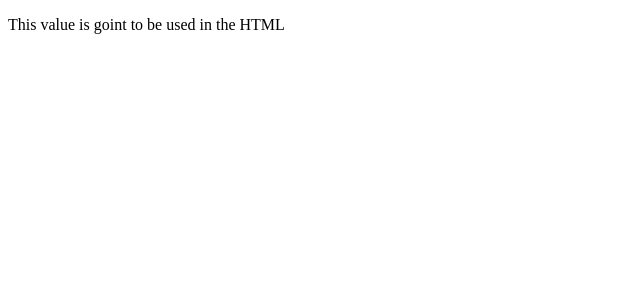
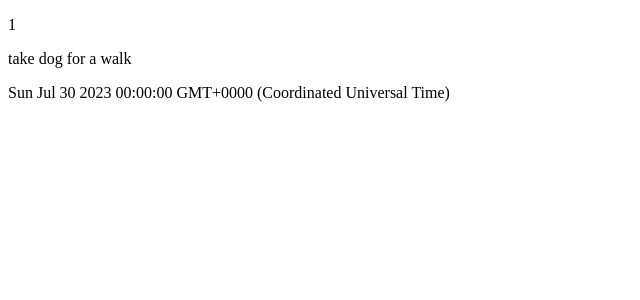
Before and after one commit to AlvinBAnerjee/appointment-app-, an Angular app: page / in a window 1280 px wide. Shown: the top 300 px of the page, without its empty margins (0-640 px from the left). Built offline with nearby package versions, Linux system fonts and the light colour scheme.

Commit message:
Creating an interface for Appointment and importing it in appointment-list.component.ts, command used is ng g interface models/appointment

```diff
--- a/src/app/appointment-list/appointment-list.component.html
+++ b/src/app/appointment-list/appointment-list.component.html
@@ -1 +1,3 @@
-<p>{{appointment}}</p>
+<p>{{appointment.id}}</p>
+<p>{{appointment.title}}</p>
+<p>{{appointment.date}}</p>
--- a/src/app/appointment-list/appointment-list.component.ts
+++ b/src/app/appointment-list/appointment-list.component.ts
@@ -1,4 +1,5 @@
 import { Component } from '@angular/core';
+import { Appointment } from '../models/appointment';
 
 @Component({
   selector: 'app-appointment-list',
@@ -6,6 +7,10 @@
   styleUrl: './appointment-list.component.css'
 })
 export class AppointmentListComponent {
-  appointment:string="This value is goint to be used in the HTML"
+  appointment: Appointment={
+    id:1,
+    title:"take dog for a walk",
+    date:new Date("2023-07-30")
+  }
 
 }
--- /dev/null
+++ b/src/app/models/appointment.ts
@@ -0,0 +1,5 @@
+export interface Appointment {
+    id: number,
+    title: string,
+    date: Date
+}
```
